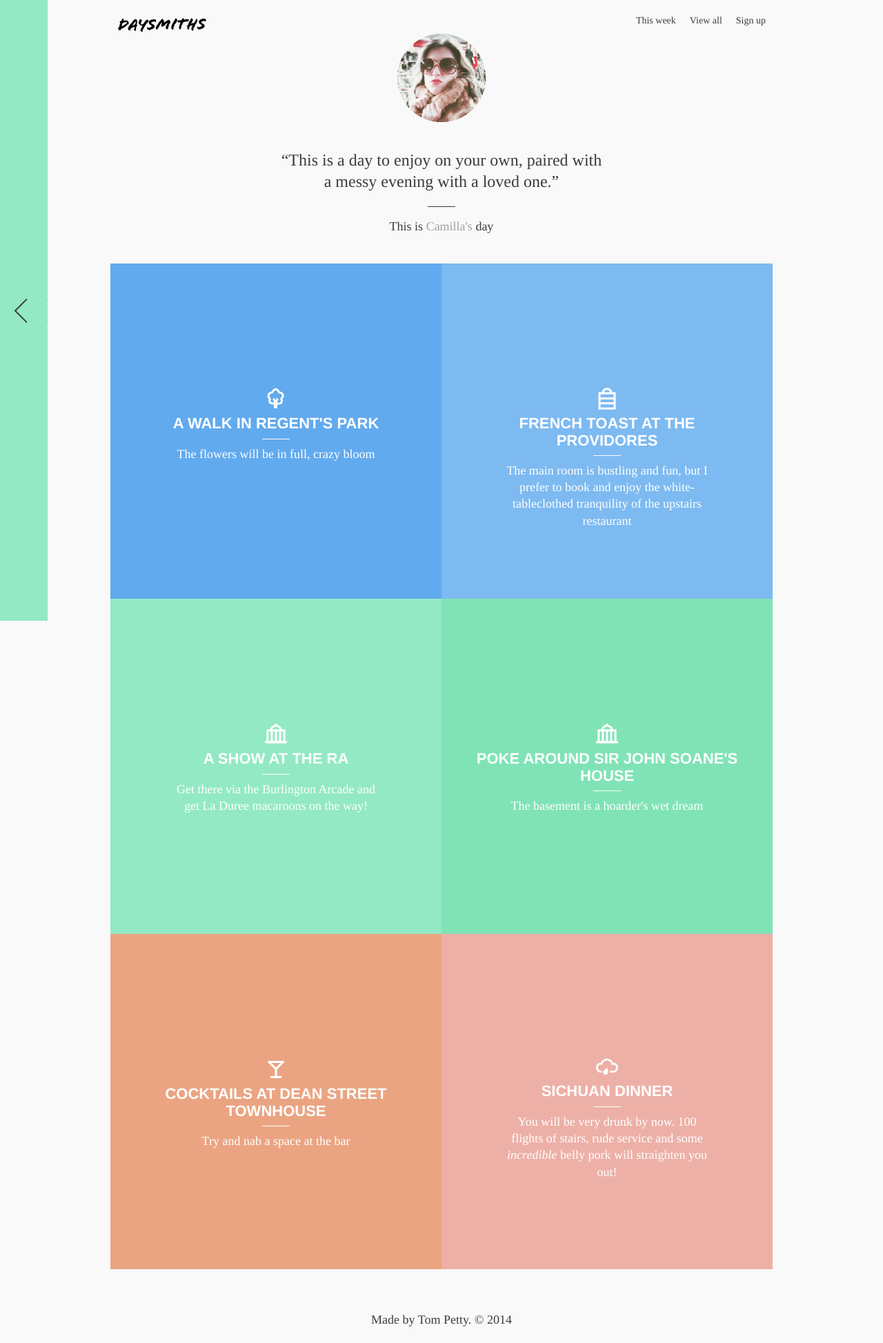
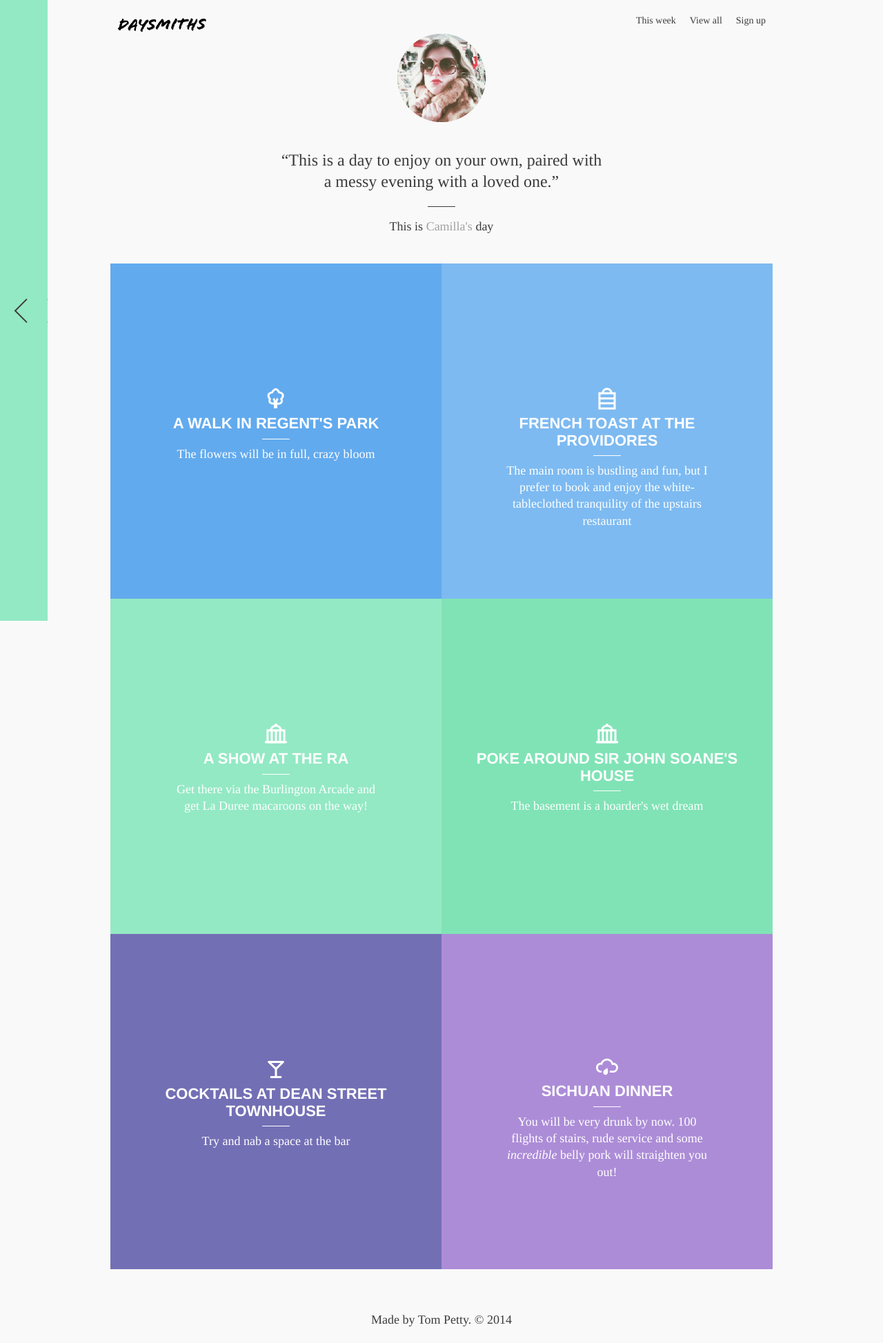
Before and after one commit to anothertompetty/daysmiths, a Jekyll site: the page built from 3.html, in a window 1280 px wide. Shown: the whole page at 69% size. Built offline with Jekyll 4.4.1, drawn with Linux system fonts in a browser that asks for light colours; nearby versions of some CDN libraries; Markdown is read by kramdown in place of the engine named in the settings.

Commit message:
replacing amber with purple

```diff
--- a/css/style.css
+++ b/css/style.css
@@ -391,11 +391,11 @@ section {
 }
 
 .fifth {
-	background-color: rgb(235,164,130);
+	background-color: rgb(115,111,181);
 }
 
 .sixth {
-	background-color: rgb(237,176,167);
+	background-color: rgb(172,140,215);
 }
 
 /*Action button hover states etc.*/
```
